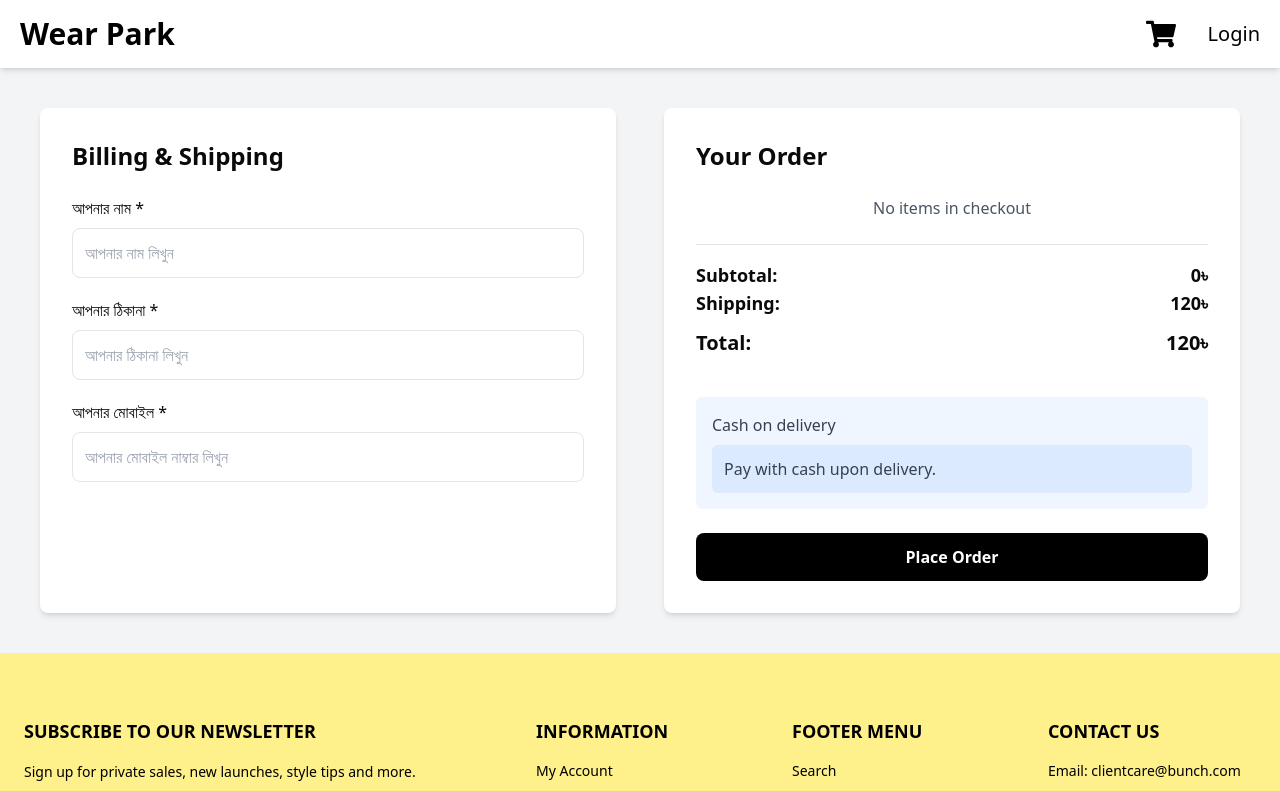
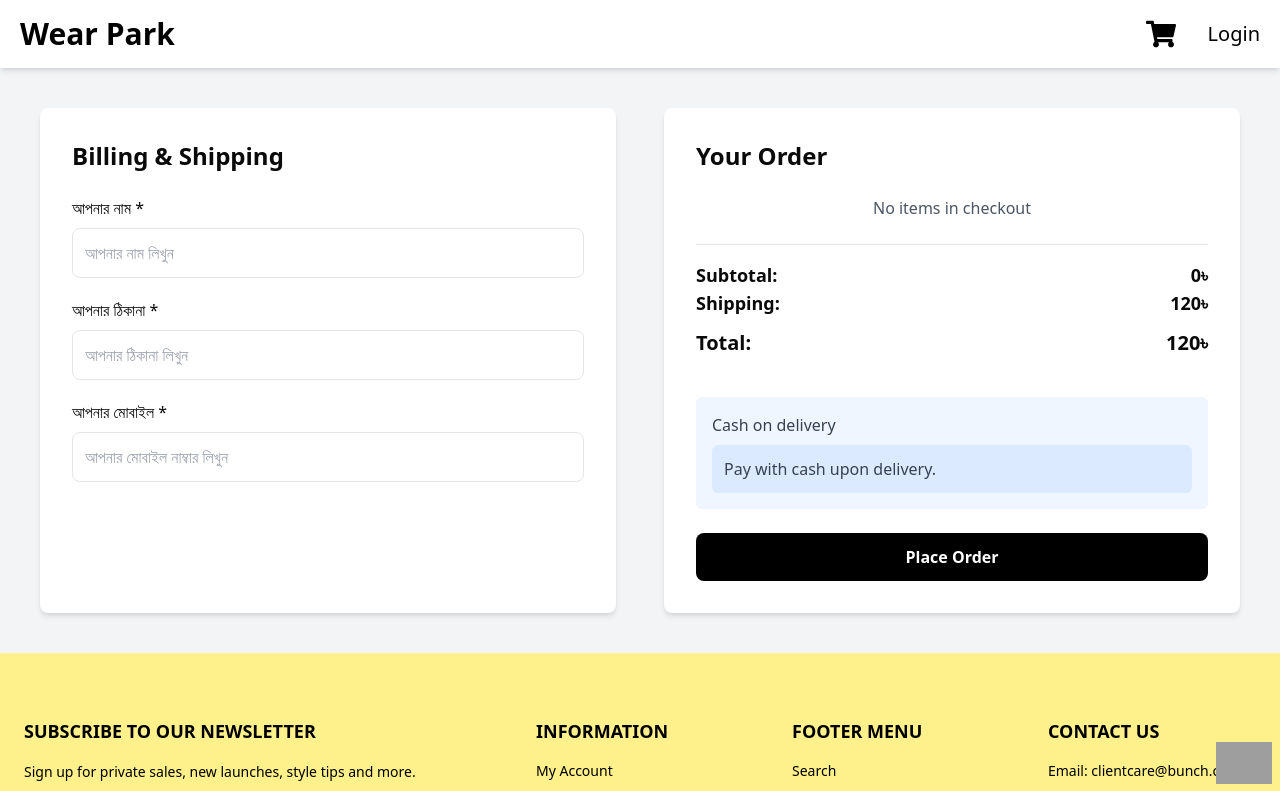
Before and after one commit to openarahmed/Wear-Park, a Next.js app: page /checkout in a window 1280 px wide. Shown: the top 791 px of the page. Built offline with nearby package versions, Linux system fonts and the light colour scheme; grey boxes are pictures that could not be loaded.

Commit message:
wassup added

```diff
--- a/src/app/Components/Gallary/Gallary.tsx
+++ b/src/app/Components/Gallary/Gallary.tsx
@@ -48,7 +48,7 @@ const Gallery = () => {
   ];
 
   return (
-    <main className="py-5 md:py-16">
+    <main className="py-5 md:py-16 max-w-7xl mx-auto">
       <div className="text-center uppercase md:pb-10">
         <h1 className="text-gray-300 pb-5">Follow us on</h1>
         <h1 className="text-3xl md:text-5xl font-bold">#instagram</h1>
--- a/src/app/Components/Manufacturing/Manufacturing.tsx
+++ b/src/app/Components/Manufacturing/Manufacturing.tsx
@@ -2,7 +2,7 @@ import React from "react";
 
 const Manufacturing = () => {
   return (
-    <div className="bg-gray-50 py-16 px-4 md:px-12 flex flex-col md:flex-row items-center gap-12">
+    <div className="bg-gray-50 py-16 px-4 md:px-12 flex flex-col md:flex-row items-center gap-12 max-w-7xl mx-auto">
       {/* Left Side: How It Works */}
       <div className="w-full md:w-1/2">
         <h2 className="text-2xl md:text-4xl font-bold text-gray-800 text-center md:text-left leading-tight">
--- a/src/app/Components/Shared/Footer/Footer.tsx
+++ b/src/app/Components/Shared/Footer/Footer.tsx
@@ -112,6 +112,24 @@ const Footer = () => {
           </div>
         </div>
       </div>
+      <div>
+        <a
+          href="https://wa.me/+8801910882903"
+          target="_blank"
+          rel="noopener noreferrer"
+          aria-label="Open WhatsApp"
+        >
+          <div className="fixed bottom-[60px] md:bottom-[10px] right-2">
+            <button className="rounded-full hover:bg-white hover:text-black transition-all duration-200">
+              <img
+                className="md:w-14 w-9"
+                src="https://upload.wikimedia.org/wikipedia/commons/5/5e/WhatsApp_icon.png"
+                alt="WhatsApp"
+              />
+            </button>
+          </div>
+        </a>
+      </div>
     </footer>
   );
 };
```
